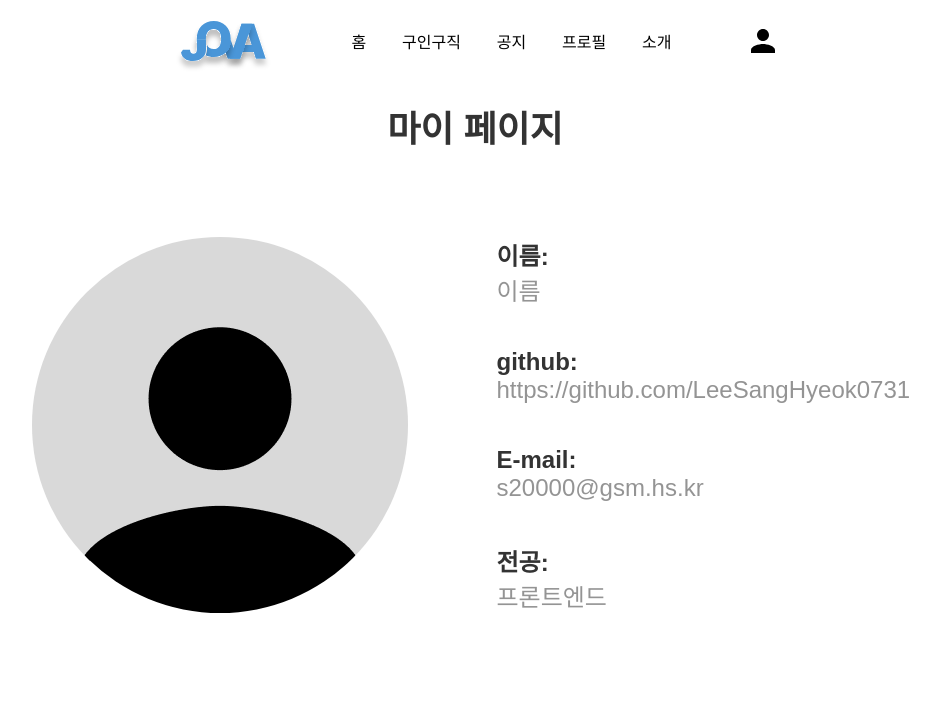
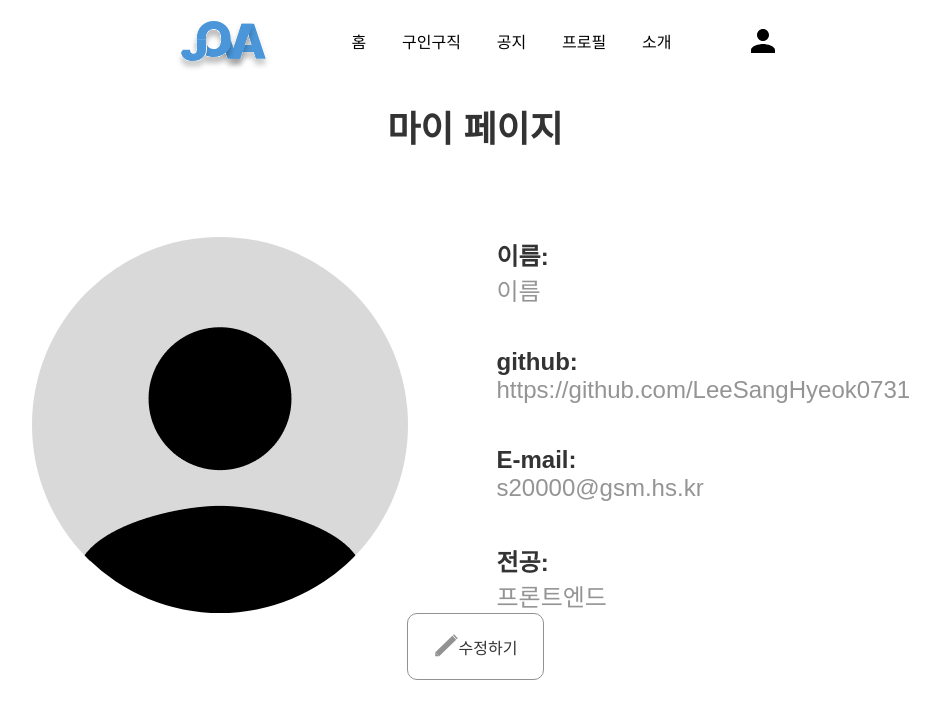
Before and after one commit to IdeaFestival-JOVA/JOVA-client-V0.5, a React (Vite) app: page /profil in a window 1280 px wide. Shown: the top 718 px of the page, without its empty margins (165-1105 px from the left). Built offline with nearby package versions, Linux system fonts and the light colour scheme; a web font is replaced by a local one.

Commit message:
profil페이지 수정정

```diff
--- /dev/null
+++ b/src/images/Pen.tsx
@@ -0,0 +1,36 @@
+import React from "react";
+
+const PenIcon: React.FC = () => {
+  return (
+    <svg
+      width="26"
+      height="25"
+      viewBox="0 0 26 25"
+      fill="none"
+      xmlns="http://www.w3.org/2000/svg"
+    >
+      <rect
+        x="20.9824"
+        y="0.276245"
+        width="5.55207"
+        height="1.53161"
+        transform="rotate(46.1697 20.9824 0.276245)"
+        fill="#929292"
+      />
+      <rect
+        x="19.3242"
+        y="1.86719"
+        width="5.55207"
+        height="23.5484"
+        transform="rotate(46.1697 19.3242 1.86719)"
+        fill="#929292"
+      />
+      <path
+        d="M2.18764 22.1665L6.15387 22.1513L2.36476 18.2042L2.18764 22.1665Z"
+        fill="#929292"
+      />
+    </svg>
+  );
+};
+
+export default PenIcon;
--- a/src/page/Profil/profilPicture.tsx
+++ b/src/page/Profil/profilPicture.tsx
@@ -1,6 +1,8 @@
 import styled from "styled-components";
 import baseImage from "../../images/image/baseImage.png";
 import { useState } from "react";
+import PenIcon from "../../images/Pen";
+import { useNavigate } from "react-router-dom";
 
 const Text = styled.h1`
   font-family: "Pretendard-Regular", sans-serif;
@@ -44,11 +46,27 @@ const UserImformation = styled(Text)`
   font-weight: 100;
 `;
 
+const CorrectionButton = styled.div`
+  width: 135px;
+  height: 65px;
+  border: 1px solid #929292;
+  border-radius: 10px;
+  display: flex;
+  align-items: center;
+  justify-content: center;
+`;
+
 function ProfilPicture() {
   const [userName, setUserName] = useState("이름");
   const [github, setGithub] = useState("https://github.com/LeeSangHyeok0731");
   const [mail, setMail] = useState("s20000@gsm.hs.kr");
   const [major, setmajor] = useState("프론트엔드");
+
+  const go = useNavigate();
+
+  const goPath = () => {
+    go("/profilcorrection");
+  };
 
   return (
     <>
@@ -74,6 +92,10 @@ function ProfilPicture() {
           </ImformationWrapper>
         </ProfilInformationWrapper>
       </ProfilWrapper>
+      <CorrectionButton onClick={goPath}>
+        <PenIcon />
+        수정하기
+      </CorrectionButton>
     </>
   );
 }
--- /dev/null
+++ b/src/page/Profil/profilcorrection/ProfilCorrection.tsx
@@ -0,0 +1,5 @@
+function ProfilCorrection() {
+  return <></>;
+}
+
+export default ProfilCorrection;
```
